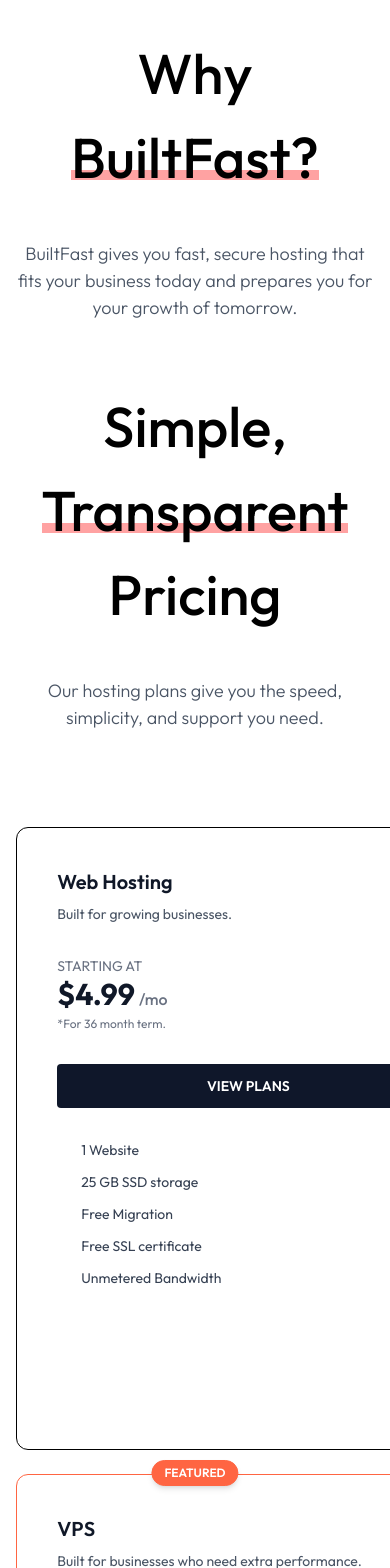
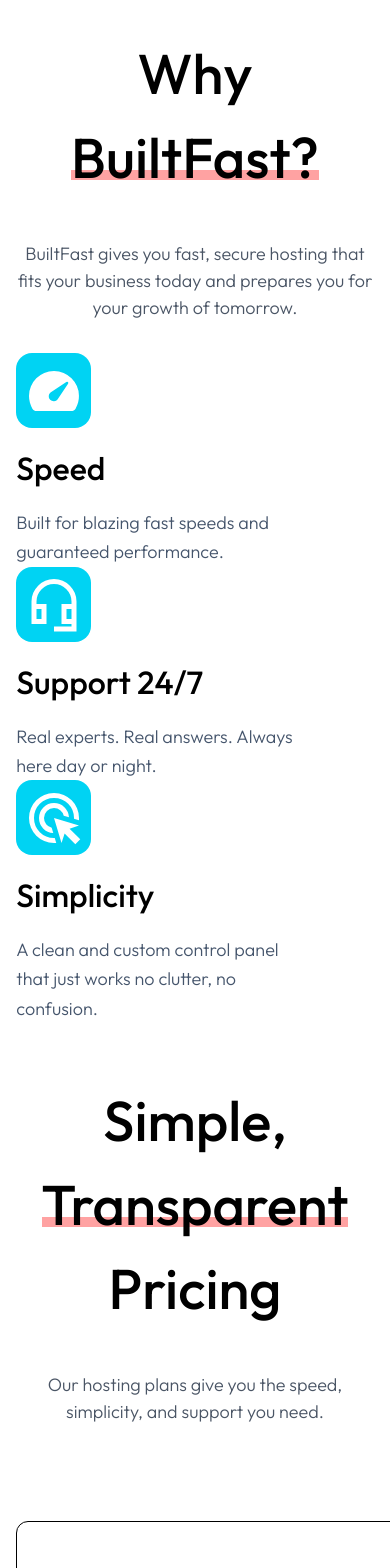
Before and after one commit to kycaron/builtfast-marketing-website, a Nuxt app: page / in a window 390 px wide. Shown: the top 1568 px of the page. Built offline with nearby package versions, Linux system fonts and the light colour scheme; some icons are missing.

Commit message:
Add feature grid view and integrate into homepage

```diff
--- a/app.vue
+++ b/app.vue
@@ -1,17 +1,38 @@
-<template>
-  <AppLayout>
-    <PageHeader title="Why BuiltFast?" highlight="BuiltFast?"
-             subtitle="BuiltFast gives you fast, secure hosting that fits your business today and prepares you for your growth of tomorrow."/>
-
-
-        <Pricing />
-
-  </AppLayout>
-</template>
-
 <script setup>
 import { Icon } from '@iconify/vue'
 import AppLayout from '@/layout/AppLayout.vue'
 import PageHeader from '@/components/PageHeader.vue'
 import Pricing from '@/views/home/Pricing.vue'
+import FeatureGrid from '@/views/FeatureGrid.vue'
+
+const featuresList = [
+  {
+    icon: 'material-symbols:speed-rounded',
+    title: 'Speed',
+    description: 'Built for blazing fast speeds and guaranteed performance.',
+  },
+  {
+    icon: 'material-symbols:headset-mic-outline-sharp',
+    title: 'Support 24/7',
+    description: 'Real experts. Real answers. Always here \n day or night.',
+  },
+  {
+    icon: 'material-symbols:ads-click',
+    title: 'Simplicity',
+    description: 'A clean and custom control panel that just works \n no clutter, no confusion.',
+  },
+];
 </script>
+
+<template>
+  <AppLayout>
+    <template #default>
+    <PageHeader title="Why BuiltFast?" highlight="BuiltFast?"
+             subtitle="BuiltFast gives you fast, secure hosting that fits your business today and prepares you for your growth of tomorrow."/>
+
+    <FeatureGrid :features="featuresList" />
+
+    <Pricing />
+  </template>
+  </AppLayout>
+</template>
--- a/components/PricingCard.vue
+++ b/components/PricingCard.vue
@@ -1,50 +1,3 @@
-<template>
-  <div
-  class="flex flex-col p-[40px] w-[464px] h-[623px] rounded-[12px] gap-[32px] border"
-  :style="{ backgroundColor: customBackgroundColor, borderColor: customBorderColor }"
-  :class="[backgroundColor]"
->
-
-      <!-- Title & Description -->
-      <div class="space-y-2">
-        <h2 :class="['text-xl font-semibold', titleColor]">{{ title }}</h2>
-        <p :class="['text-sm', descriptionColor]">{{ description }}</p>
-      </div>
-
-      <!-- Price Block -->
-      <div>
-        <p :class="['text-sm', mutedTextColor]">STARTING AT</p>
-        <p :class="['text-3xl font-bold flex items-baseline gap-1', priceColor]">
-          {{ price }}
-          <span :class="['text-base font-medium', periodColor]">{{ period }}</span>
-        </p>
-        <p :class="['text-xs mt-1', mutedTextColor]">*For 36 month term.</p>
-      </div>
-
-        <!-- CTA button -->
-        <a
-        :href="buttonLink"
-        class="w-full text-sm font-semibold py-3 rounded text-center transition"
-        :class="[buttonTextColor]"
-        :style="{ backgroundColor: customButtonBg }"
-        >
-        {{ buttonText }}
-        </a>
-
-      <!-- Features List -->
-       <ul class="space-y-3 text-sm" :class="featureTextColor">
-        <li
-          v-for="(feature, index) in features"
-          :key="index"
-          class="flex items-center"
-        >
-          <Icon :icon="featureIcon" :class="[featureIconColor, 'w-4 h-4 mr-2']" />
-          {{ feature }}
-        </li>
-      </ul>
-    </div>
-  </template>
-
 <script setup>
 defineProps({
   title: String,
@@ -122,3 +75,50 @@
 }
 })
 </script>
+
+<template>
+  <div
+  class="flex flex-col p-[40px] w-[464px] h-[623px] rounded-[12px] gap-[32px] border"
+  :style="{ backgroundColor: customBackgroundColor, borderColor: customBorderColor }"
+  :class="[backgroundColor]"
+>
+
+      <!-- Title & Description -->
+      <div class="space-y-2">
+        <h2 :class="['text-xl font-semibold', titleColor]">{{ title }}</h2>
+        <p :class="['text-sm', descriptionColor]">{{ description }}</p>
+      </div>
+
+      <!-- Price Block -->
+      <div>
+        <p :class="['text-sm', mutedTextColor]">STARTING AT</p>
+        <p :class="['text-3xl font-bold flex items-baseline gap-1', priceColor]">
+          {{ price }}
+          <span :class="['text-base font-medium', periodColor]">{{ period }}</span>
+        </p>
+        <p :class="['text-xs mt-1', mutedTextColor]">*For 36 month term.</p>
+      </div>
+
+        <!-- CTA button -->
+        <a
+        :href="buttonLink"
+        class="w-full text-sm font-semibold py-3 rounded text-center transition"
+        :class="[buttonTextColor]"
+        :style="{ backgroundColor: customButtonBg }"
+        >
+        {{ buttonText }}
+        </a>
+
+      <!-- Features List -->
+       <ul class="space-y-3 text-sm" :class="featureTextColor">
+        <li
+          v-for="(feature, index) in features"
+          :key="index"
+          class="flex items-center"
+        >
+          <Icon :icon="featureIcon" :class="[featureIconColor, 'w-4 h-4 mr-2']" />
+          {{ feature }}
+        </li>
+      </ul>
+    </div>
+  </template>
--- a/nuxt.config.ts
+++ b/nuxt.config.ts
@@ -5,9 +5,8 @@
   compatibilityDate: '2025-05-15',
   devtools: { enabled: true },
   css: ['~/assets/css/main.css'],
+  plugins: ['~/plugins/iconify.client.ts'],
   vite: {
-    plugins: [
-      tailwindcss(),
-    ],
+    plugins: [tailwindcss()],
   },
 })
--- /dev/null
+++ b/views/FeatureGrid.vue
@@ -0,0 +1,30 @@
+<script setup lang="ts">
+import { Icon } from '@iconify/vue';
+
+interface Feature {
+  icon: string;
+  title: string;
+  description: string;
+}
+
+defineProps<{
+  features: Feature[];
+}>();
+</script>
+
+<template>
+  <div class="grid grid-cols-1 gap-x-8 md:grid-cols-2 lg:grid-cols-3">
+    <div v-for="feature in features" class="flex flex-col space-y-4" :key="feature.title">
+      <div class="flex size-[75px] items-center justify-center rounded-2xl bg-cyan-400">
+        <Icon :icon="feature.icon" class="size-[60px] text-white" />
+      </div>
+
+      <div class="font-medium text-[32px]">
+        {{ feature.title }}
+      </div>
+      <div class="text-slate-600 w-10/12 font-inter font-light text-[18px] leading-relaxed">
+        {{ feature.description }}
+      </div>
+    </div>
+  </div>
+</template>
```
Lines whose indentation alone changed are shown as unchanged.
